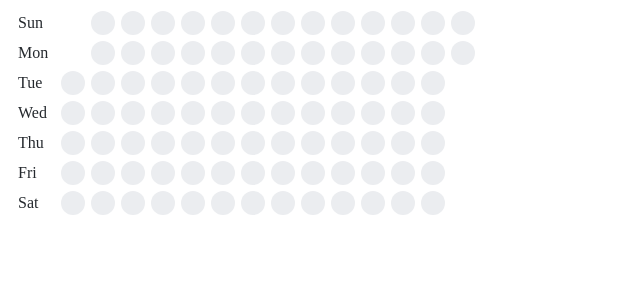
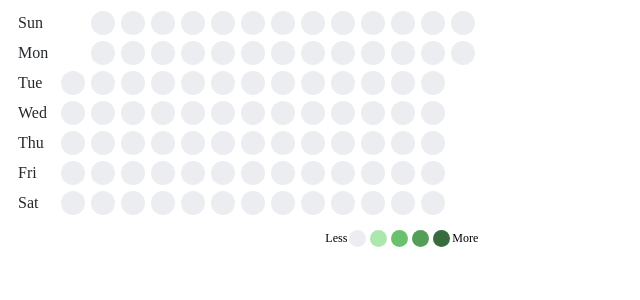
Before and after one commit to leobang17/git-lawn, a React (Create React App) app: page / in a window 1280 px wide. Shown: the top 300 px of the page, without its empty margins (0-640 px from the left). Built offline with nearby package versions, Linux system fonts and the light colour scheme; no server answers.

Commit message:
feat: gradient instruction component

```diff
--- /dev/null
+++ b/src/components/atoms/InstructionText/index.tsx
@@ -0,0 +1,13 @@
+import React from "react";
+import styled from "styled-components";
+import { CONTRIBUTION_FONT_SIZE } from "../../../utils/static";
+
+const InstructionTextDom = styled.text`
+  font-size: ${CONTRIBUTION_FONT_SIZE}px;
+`;
+
+const InstructionText: React.FC<{ innerText: string }> = ({ innerText }) => {
+  return <InstructionTextDom>{innerText}</InstructionTextDom>;
+};
+
+export default InstructionText;
--- /dev/null
+++ b/src/components/atoms/plainGrass/index.tsx
@@ -0,0 +1,20 @@
+import React from "react";
+import { GrassShape } from "../../../@types";
+import { GrassDom } from "../grass/index.style";
+
+const PlainGrass: React.FC<{
+  color: string;
+  grassShape: GrassShape;
+  grassSpan: number;
+}> = ({ color, grassShape, grassSpan }) => {
+  return (
+    <GrassDom
+      visibility={true}
+      color={color}
+      grassShape={grassShape}
+      grassSpan={grassSpan}
+    ></GrassDom>
+  );
+};
+
+export default PlainGrass;
--- /dev/null
+++ b/src/components/molecules/gradientInstruction/index.tsx
@@ -0,0 +1,24 @@
+import React from "react";
+import styled from "styled-components";
+import InstructionText from "../../atoms/InstructionText";
+import GrassGradientInstruction from "../grassGradientInstruction";
+
+const GradientInstructionDom = styled.div`
+  display: flex;
+  flex-direction: row;
+  align-items: center;
+  align-self: flex-end;
+  margin-block-start: 10px;
+`;
+
+const GradientInstruction = () => {
+  return (
+    <GradientInstructionDom>
+      <InstructionText innerText="Less" />
+      <GrassGradientInstruction />
+      <InstructionText innerText="More" />
+    </GradientInstructionDom>
+  );
+};
+
+export default GradientInstruction;
--- /dev/null
+++ b/src/components/molecules/grassGradientInstruction/index.tsx
@@ -0,0 +1,38 @@
+import React, { useContext } from "react";
+import styled from "styled-components";
+import { LawnPropsRequired } from "../../../@types";
+import { LawnContext } from "../../../utils/AppState";
+import { ThemeResolver } from "../../../utils/logics";
+import PlainGrass from "../../atoms/plainGrass";
+
+const GrassGradientInstructionDom = styled.div`
+  display: flex;
+  flex-direction: row;
+`;
+
+const GrassGradientInstruction = () => {
+  // Context
+  const { darkmode, color, grassSpan, grassShape } = useContext(
+    LawnContext
+  ) as LawnPropsRequired;
+  const themeResolver = new ThemeResolver(darkmode, color);
+  const grassColorGradient = themeResolver.resolveGrassColor();
+  console.log(grassColorGradient);
+
+  return (
+    <GrassGradientInstructionDom>
+      {grassColorGradient.map((color, idx) => {
+        return (
+          <PlainGrass
+            key={idx}
+            color={color}
+            grassShape={grassShape}
+            grassSpan={grassSpan * 0.7}
+          />
+        );
+      })}
+    </GrassGradientInstructionDom>
+  );
+};
+
+export default GrassGradientInstruction;
--- a/src/components/organisms/GitLawn/index.style.ts
+++ b/src/components/organisms/GitLawn/index.style.ts
@@ -1,7 +1,12 @@
 import styled from "styled-components";
 
 export const GitLawnDom = styled.div<{ backgroundColor: string }>`
-  display: inline-flex;
+  display: flex;
   flex-direction: row;
   background-color: ${(props) => props.backgroundColor};
 `;
+
+export const GitLawnBox = styled.div`
+  display: inline-flex;
+  flex-direction: column;
+`;
--- a/src/components/organisms/GitLawn/index.tsx
+++ b/src/components/organisms/GitLawn/index.tsx
@@ -8,11 +8,12 @@ import {
 import { ThemeResolver } from "../../../utils/logics";
 import ContributionBox from "../../atoms/contributionBox";
 import DateColumn from "../../molecules/DateColumn";
+import GradientInstruction from "../../molecules/gradientInstruction";
 import Lawn from "../../molecules/lawn";
 import DefaultLawn from "../DefaultLawn";
 
 import { defaultLawnPropConfig, fetchData, isNotLoaded } from "./index.hook";
-import { GitLawnDom } from "./index.style";
+import { GitLawnBox, GitLawnDom } from "./index.style";
 
 const GitLawn: React.FC<GitLawnProps> = ({
   username,
@@ -65,10 +66,13 @@ const GitLawn: React.FC<GitLawnProps> = ({
     >
       <GeneralStyleContext.Provider value={generalStyle}>
         <CommitHistoryContext.Provider value={commitHistory}>
-          <GitLawnDom backgroundColor={generalStyle.background}>
-            <DateColumn />
-            <Lawn />
-          </GitLawnDom>
+          <GitLawnBox>
+            <GitLawnDom backgroundColor={generalStyle.background}>
+              <DateColumn />
+              <Lawn />
+            </GitLawnDom>
+            <GradientInstruction />
+          </GitLawnBox>
         </CommitHistoryContext.Provider>
       </GeneralStyleContext.Provider>
     </LawnContext.Provider>
```
